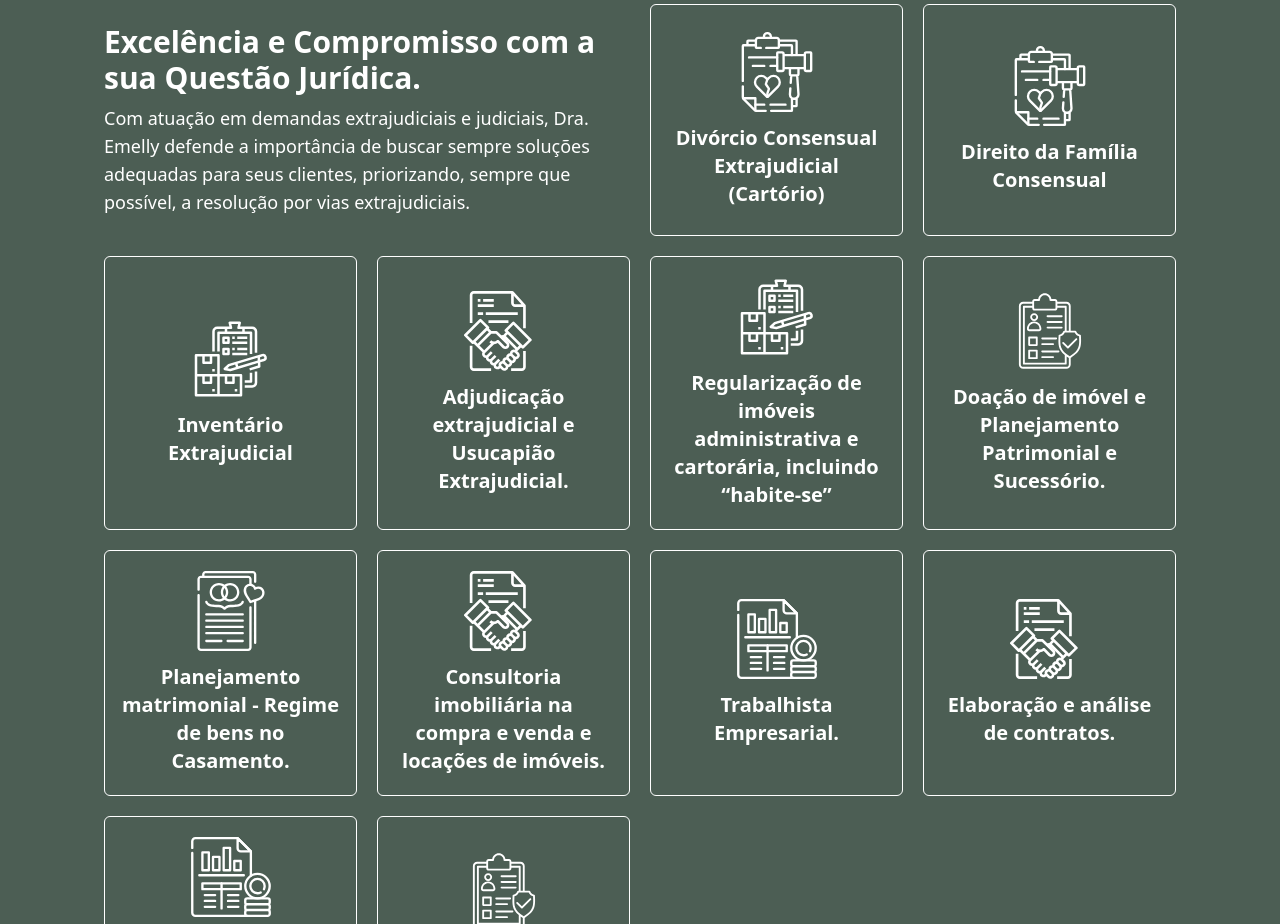
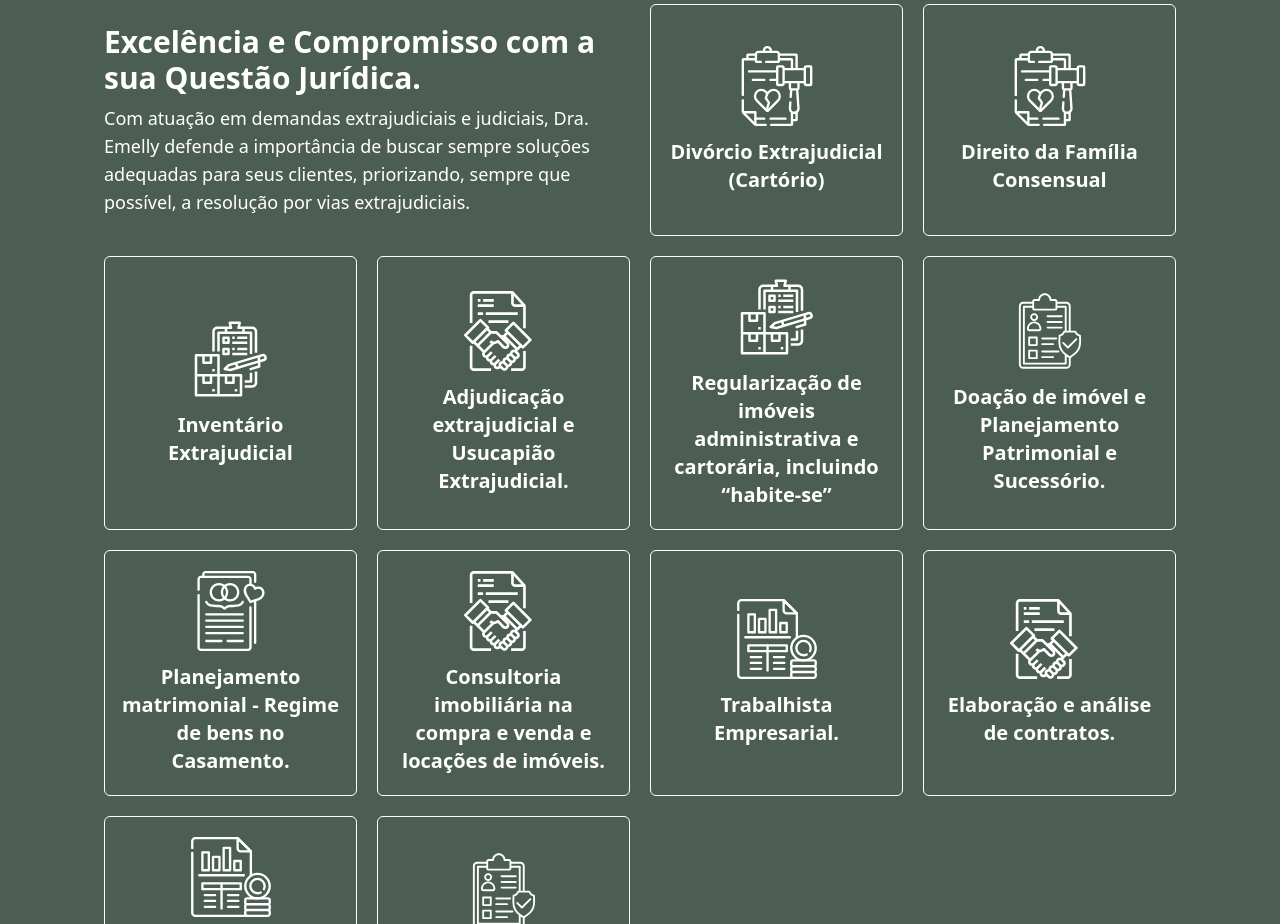
Before and after one commit to WesleiPossidonio/Projetct-dra-emelly, a React (Vite) app: page / in a window 1280 px wide. Shown: the part 1520-2444 px from the top of the page. Built offline with nearby package versions, Linux system fonts and the light colour scheme.

Commit message:
update services name

```diff
--- a/src/Components/MyServices/index.tsx
+++ b/src/Components/MyServices/index.tsx
@@ -43,7 +43,7 @@ export const MyServices = () => {
             <img className='w-20 group-hover:hidden' src={ImageDivorceOne} alt="" />
             <img className='hidden  w-20 group-hover:block' src={ImageDivorceTwo} alt="" />
             <h2 className="text-white text-center group-hover:text-greenTheme text-lg md:text-xl font-bold">
-              Divórcio Consensual Extrajudicial (Cartório)
+              Divórcio Extrajudicial (Cartório)
             </h2>
           </div>
 
```
